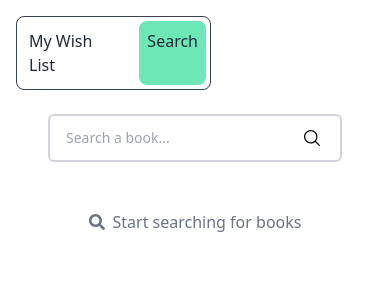
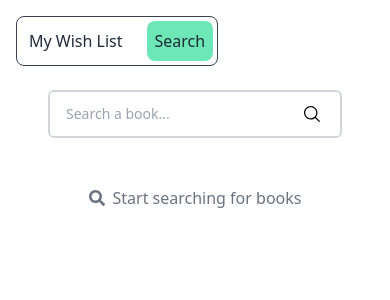
Before and after one commit to svetlana-soboleva/Book_Wishlist, a React (Vite) app: page /Book_Wishlist/search in a window 390 px wide. Shown: the top 300 px of the page. Built offline with nearby package versions, Linux system fonts and the light colour scheme.

Commit message:
:sparkles: update UI

```diff
--- a/src/components/Navigation.tsx
+++ b/src/components/Navigation.tsx
@@ -2,7 +2,7 @@
 
 export const Navigation = () => {
   return (
-    <div className="flex flex-row justify-center gap-4 m-4 p-1 border border-gray-700 rounded-lg w-1/2 sm:w-1/3">
+    <div className="flex flex-row justify-center gap-4 m-4 p-1 border border-gray-700 rounded-lg">
       <NavLink to="/" label="My Wish List" />
       <NavLink to="/search" label="Search" search={{ query: "" }} />
     </div>
--- a/src/routes/__root.tsx
+++ b/src/routes/__root.tsx
@@ -12,11 +12,11 @@
         <Navigation />
       </div>
       <QueryClientProvider client={queryClient}>
-        <div className="flex flex-col items-center">
+
           <Outlet />
           <TanStackRouterDevtools />
           <ReactQueryDevtools initialIsOpen={false} />
-        </div>
+
       </QueryClientProvider>
     </div>
   ),
```
